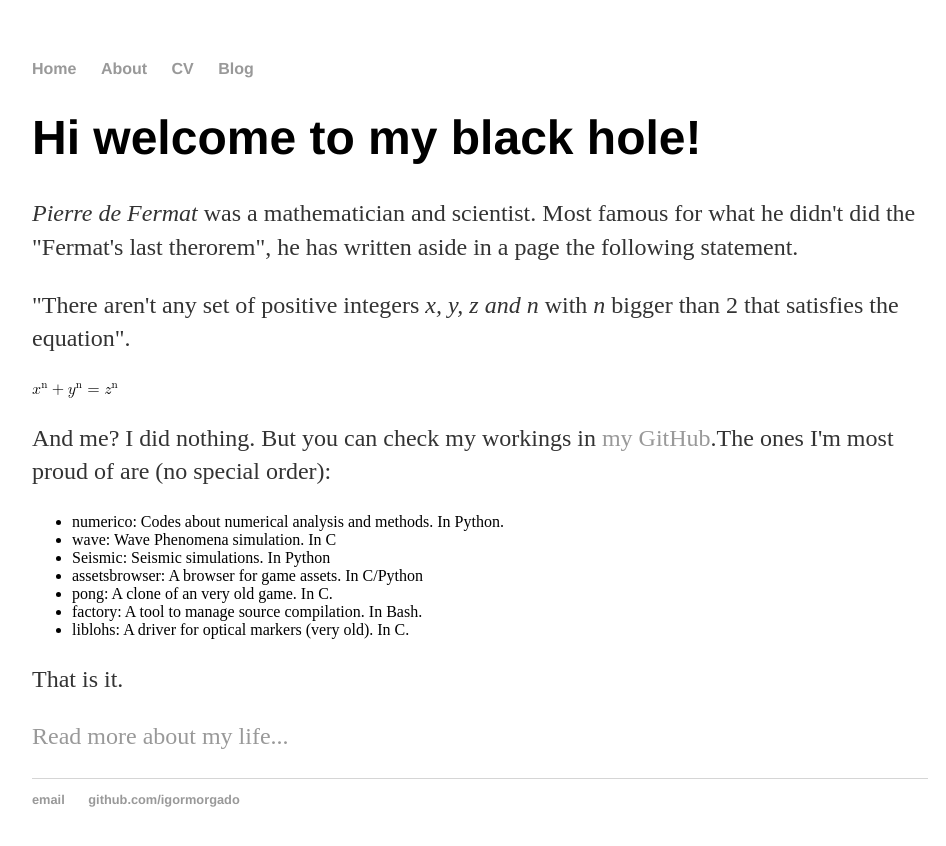
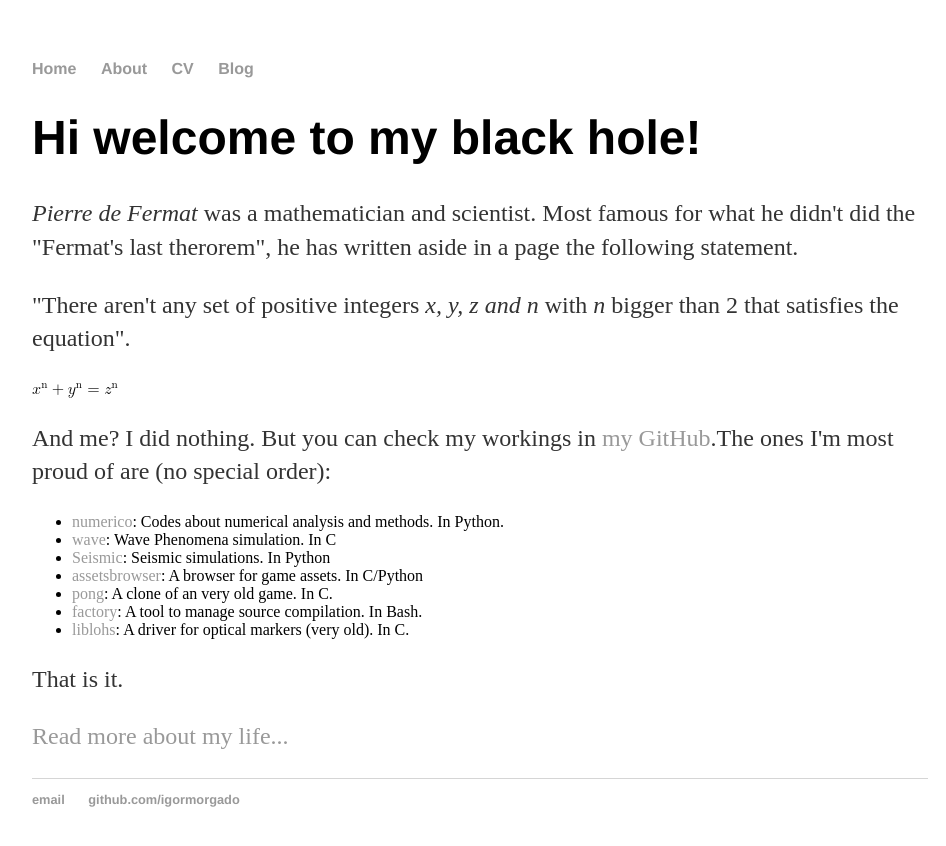
Before and after one commit to igormorgado/igormorgado.github.io, a Jekyll site: the page built from index.html, in a window 1280 px wide. Shown: the top 846 px of the page, without its empty margins (160-1106 px from the left). Built offline with Jekyll 4.4.1, drawn with Linux system fonts in a browser that asks for light colours; part of the change alters nothing that is shown.

```diff
--- a/index.html
+++ b/index.html
@@ -26,17 +26,17 @@ title: Igor Morgado
   </math>
 
   <p>And me? I did nothing. But you can check my workings in
-  <a src="http://github.com/igormorgado/">my GitHub</a>.The ones I'm most
+  <a href="http://github.com/igormorgado/">my GitHub</a>.The ones I'm most
   proud of are (no special order):</p>
 
   <ul>
-    <li>numerico: Codes about numerical analysis and methods. In Python.</li>
-    <li>wave: Wave Phenomena simulation. In C</li>
-    <li>Seismic: Seismic simulations. In Python</li>
-    <li>assetsbrowser: A browser for game assets. In C/Python</li>
-    <li>pong: A clone of an very old game. In C.</li>
-    <li>factory: A tool to manage source compilation. In Bash.</li>
-    <li>liblohs: A driver for optical markers (very old). In C.</li>
+    <li><a href="http://github.com/igormorgado/numerico">numerico</a>: Codes about numerical analysis and methods. In Python.</li>
+    <li><a href="http://github.com/igormorgado/wave">wave</a>: Wave Phenomena simulation. In C</li>
+    <li><a href="http://github.com/igormorgado/seismic">Seismic</a>: Seismic simulations. In Python</li>
+    <li><a href="http://github.com/igormorgado/assetsbrowser">assetsbrowser</a>: A browser for game assets. In C/Python</li>
+    <li><a href="http://github.com/igormorgado/pong">pong</a>: A clone of an very old game. In C.</li>
+    <li><a href="http://github.com/igormorgado/factory">factory</a>: A tool to manage source compilation. In Bash.</li>
+    <li><a href="http://github.com/igormorgado/liblohs">liblohs</a>: A driver for optical markers (very old). In C.</li>
   </ul>
 
   <p>That is it.</p>
```
